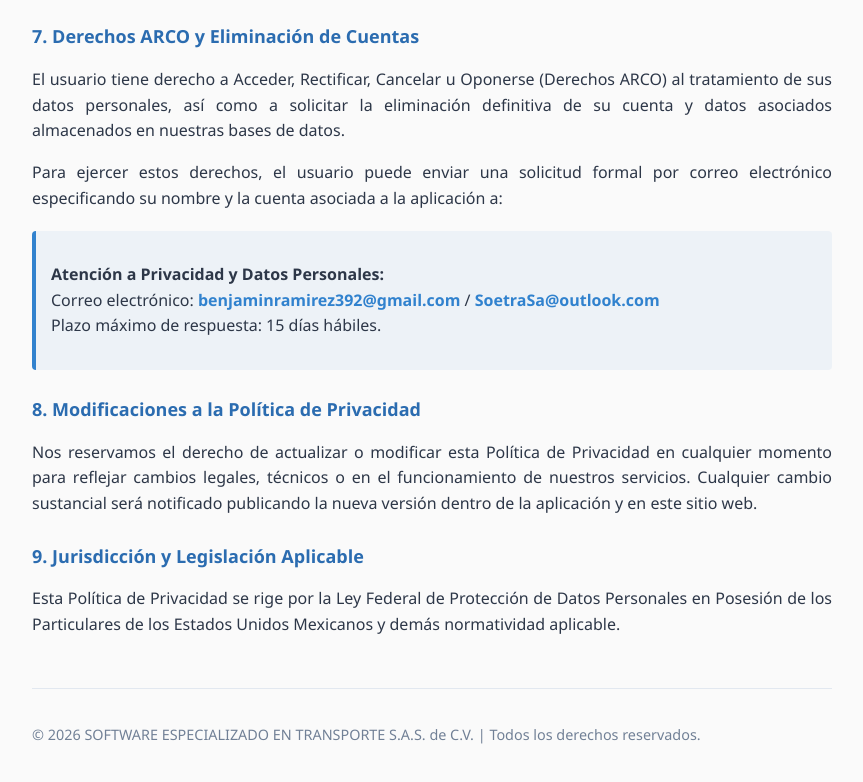
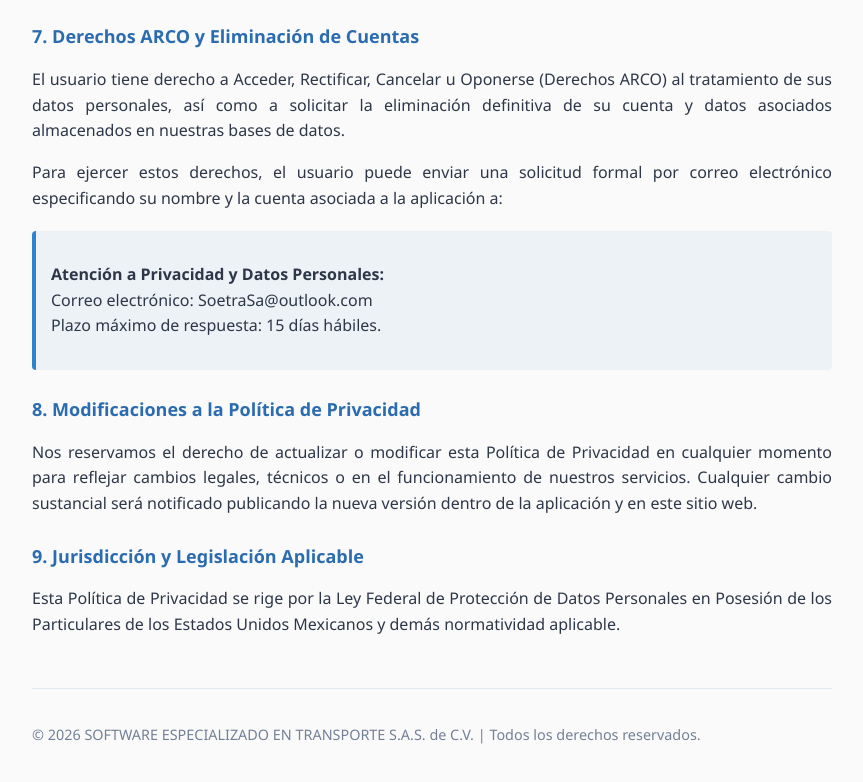
Before and after one commit to Hunter9412/soetra-web, a plain HTML site: page privacy/terminos-movilidad-integrada.html in a window 1280 px wide. Shown: the part 1908-2690 px from the top of the page, without its empty margins (208-1071 px from the left). Drawn offline with Linux system fonts and the light colour scheme.

Commit message:
Add files via upload

```diff
--- a/privacy/terminos-movilidad-integrada.html
+++ b/privacy/terminos-movilidad-integrada.html
@@ -110,7 +110,7 @@
     <p>Para ejercer estos derechos, el usuario puede enviar una solicitud formal por correo electrónico especificando su nombre y la cuenta asociada a la aplicación a:</p>
     <div class="contacto-box">
         <p><strong>Atención a Privacidad y Datos Personales:</strong><br>
-        Correo electrónico: <a href="mailto:benjaminramirez392@gmail.com">benjaminramirez392@gmail.com</a> / <a href="mailto:SoetraSa@outlook.com">SoetraSa@outlook.com</a><br>
+        Correo electrónico: SoetraSa@outlook.com</a><br>
         Plazo máximo de respuesta: 15 días hábiles.</p>
     </div>
 
```
